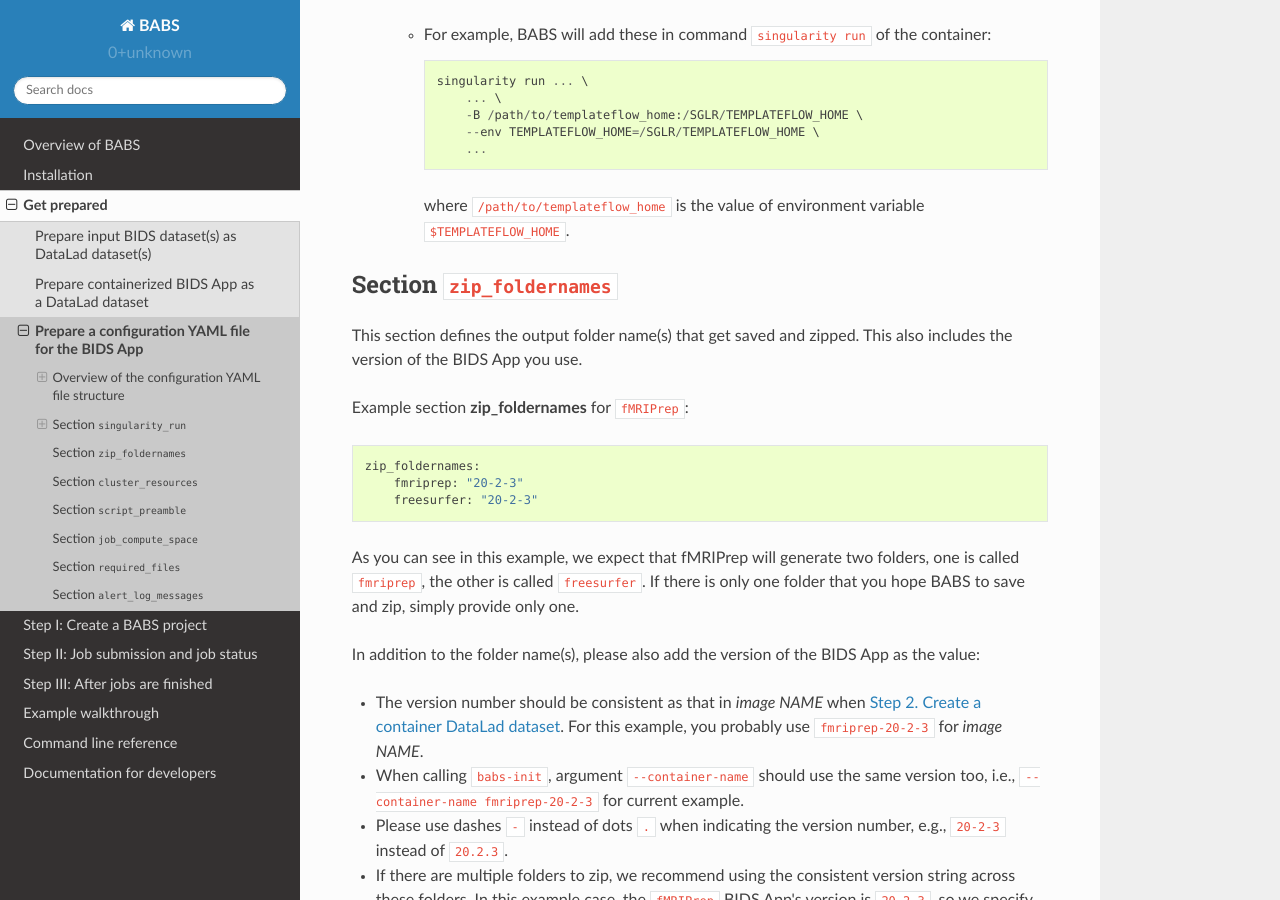
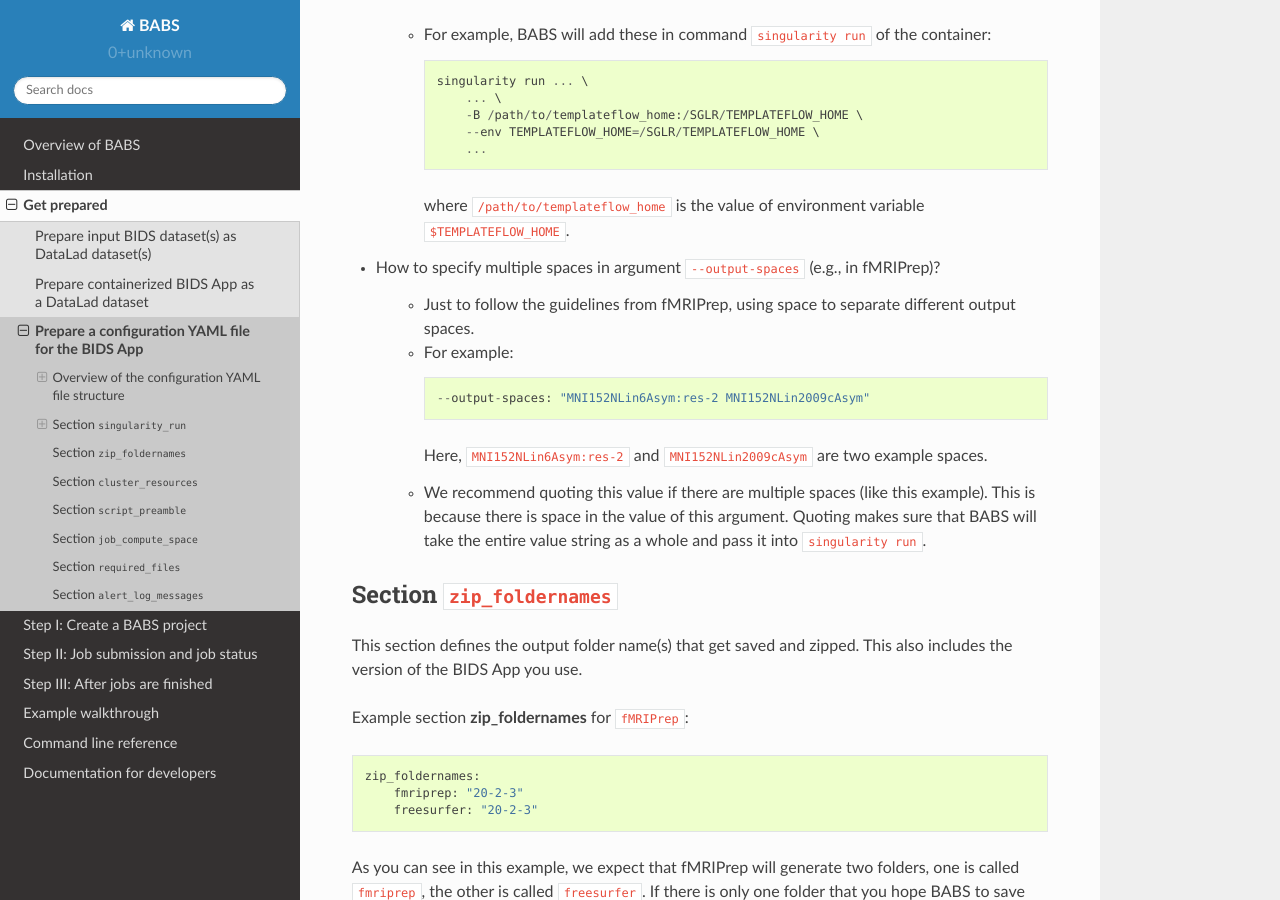
Before and after one commit to PennLINC/babs, a Sphinx documentation site: the page built from docs/source/preparation_config_yaml_file.rst, in a window 1280 px wide and 900 px high, scrolled down 7163 px. Built offline with Sphinx 7.4.7 and the Read the Docs theme 2.0.0, drawn with Linux system fonts in a browser that asks for light colours.

Commit message:
add docs: if multiple spaces in --output-spaces

```diff
--- a/docs/source/preparation_config_yaml_file.rst
+++ b/docs/source/preparation_config_yaml_file.rst
@@ -333,6 +333,23 @@ Advanced - Manual of writing section ``singularity_run``
 
       where ``/path/to/templateflow_home`` is the value of environment variable ``$TEMPLATEFLOW_HOME``.
 
+* How to specify multiple spaces in argument ``--output-spaces`` (e.g., in fMRIPrep)?
+
+    * Just to follow the guidelines from fMRIPrep, using space to separate different output spaces.
+    * For
+      example::
+
+        --output-spaces: "MNI152NLin6Asym:res-2 MNI152NLin2009cAsym"
+
+      Here, ``MNI152NLin6Asym:res-2`` and ``MNI152NLin2009cAsym`` are two example spaces.
+
+    * We recommend quoting this value if there are multiple spaces (like this example).
+      This is because there is space in the value of this argument.
+      Quoting makes sure that BABS will take
+      the entire value string as a whole and pass it into ``singularity run``.
+
+.. developer's note:
+..  also tested without quoting when there is space; generated ``singularity run`` is also good.
 
 .. Go thru all YAML files for any missing notes: done 4/4/2023
 .. toybidsapp: done
```
